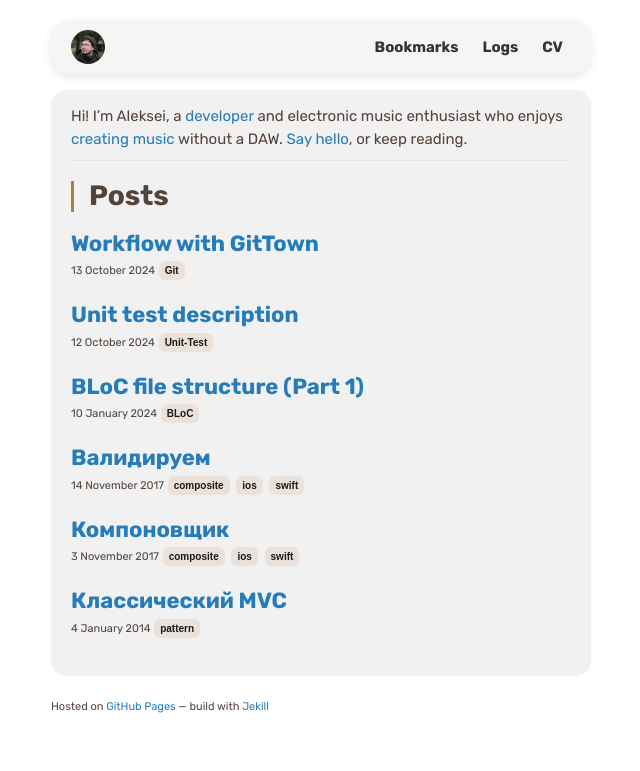
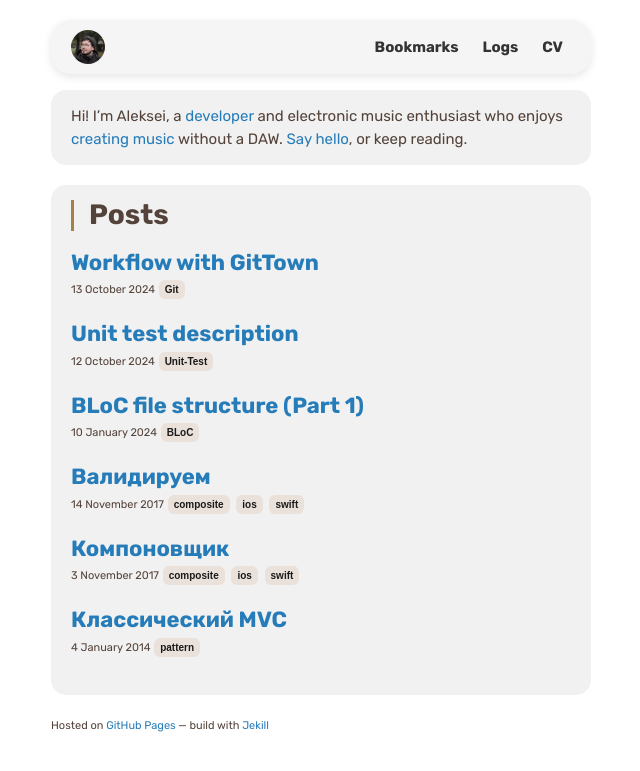
Before and after one commit to alobanov/alobanov.github.io, a Jekyll site: the page built from index.md, in a window 1280 px wide. Shown: the top 771 px of the page, without its empty margins (319-959 px from the left). Built offline with Jekyll 4.4.1, drawn with Linux system fonts in a browser that asks for light colours; some web fonts are replaced; a style sheet for code colours, icons or effects is not loaded.

Commit message:
add some changes

```diff
--- a/index.md
+++ b/index.md
@@ -5,11 +5,12 @@ layout: page
 <div class="bubble">
 {% capture markdown_content %}
 Hi! I'm Aleksei, a [developer](about_en/) and electronic music enthusiast who enjoys [creating music](logs/music/) without a DAW. [Say hello](mailto:lobanov.aw@gmail.com), or keep reading.
+{% endcapture %}
+{{ markdown_content | markdownify }}
+</div>
 
-<div class="spacer"></div>
-
----
-
+<div class="bubble">
+{% capture markdown_content %}
 > # Posts
 
 <div class="spacer"></div>
```
Also changed, not shown: bookmarks.md (+1 -3 lines), 1 other file.
